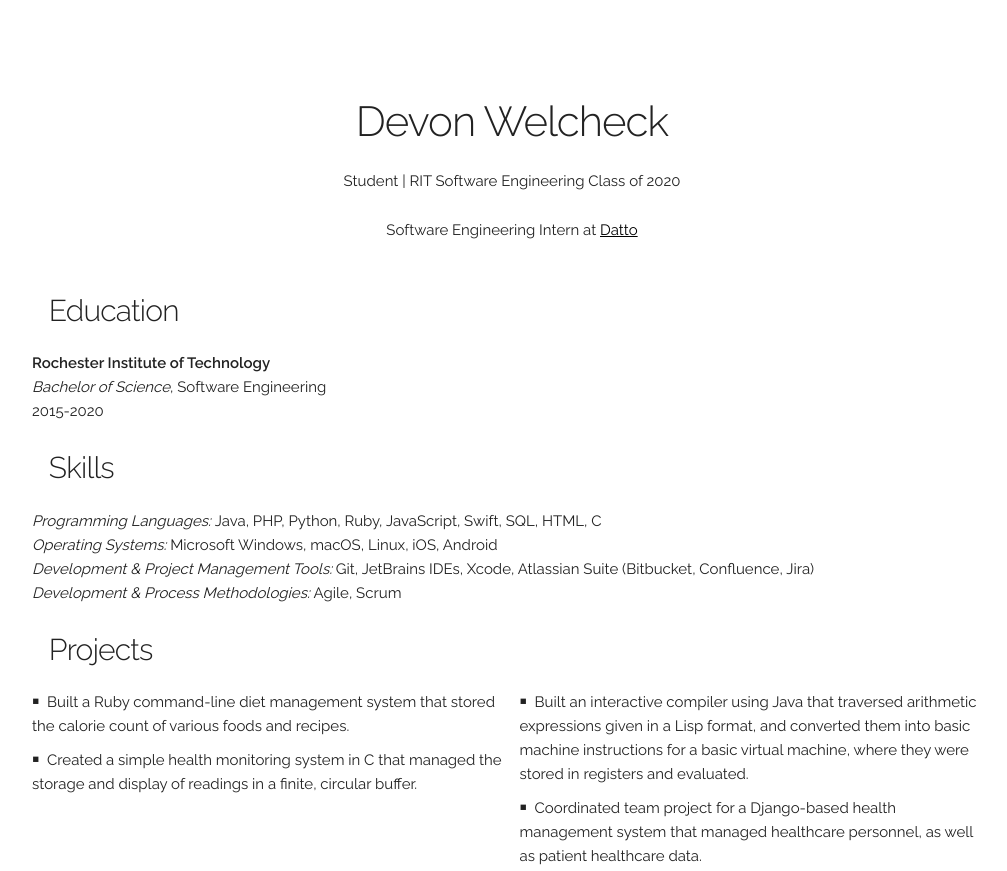
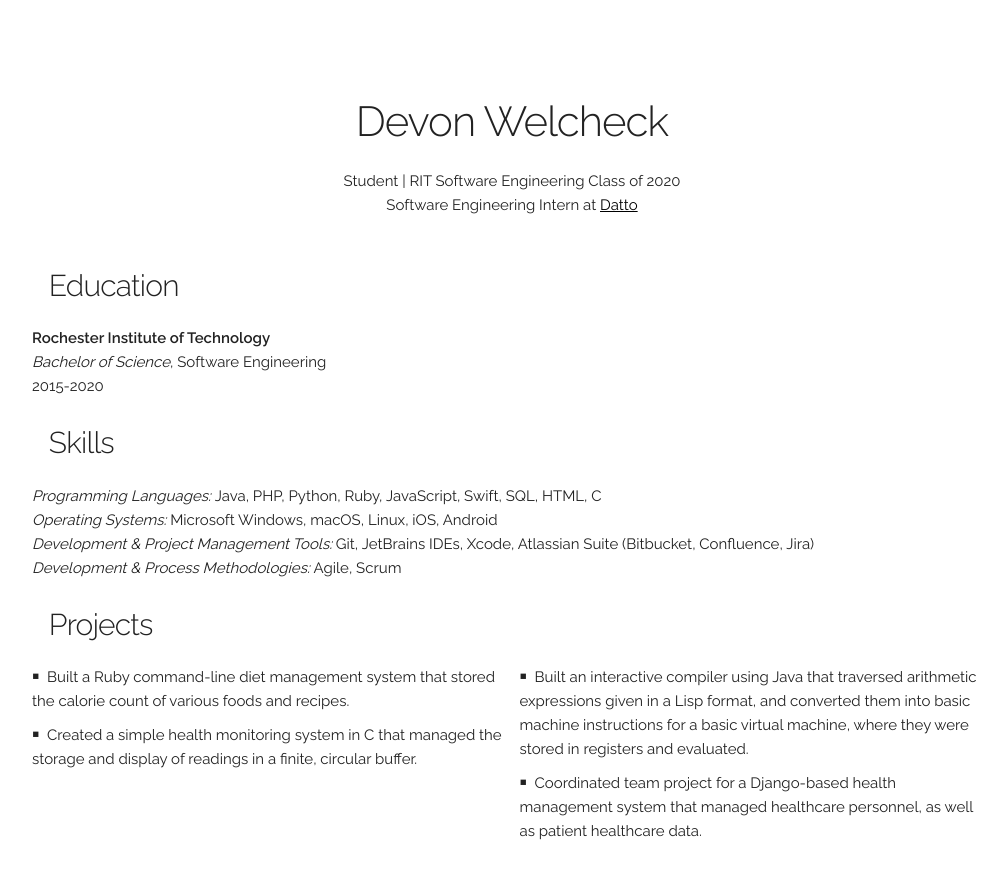
Before and after one commit to dwelcheck/dwelcheck.github.io, a plain HTML site: page index.html in a window 1280 px wide. Shown: the top 871 px of the page, without its empty margins (128-1135 px from the left). Drawn offline with Linux system fonts and the light colour scheme; some icons are missing.

Commit message:
Update index.html

```diff
--- a/index.html
+++ b/index.html
@@ -61,8 +61,10 @@
 	<div class="container">
 		<section class="header">
 			<h2>Devon Welcheck</h2>
-			<p>Student | RIT Software Engineering Class of 2020</p>
-			<p>Software Engineering Intern at <a href="https://www.datto.com">Datto</a></p>
+			<p>Student | RIT Software Engineering Class of 2020
+			<br/>
+			Software Engineering Intern at <a href="https://www.datto.com">Datto</a>
+			</p>
 			<a href="https://github.com/dwelcheck"><i class="im im-github"></i></a>
 			<!-- <i class="im im-stackoverflow"></i> -->
 			<a href="https://www.linkedin.com/in/dwelcheck/"><i class="im im-linkedin"></i></a>
```
